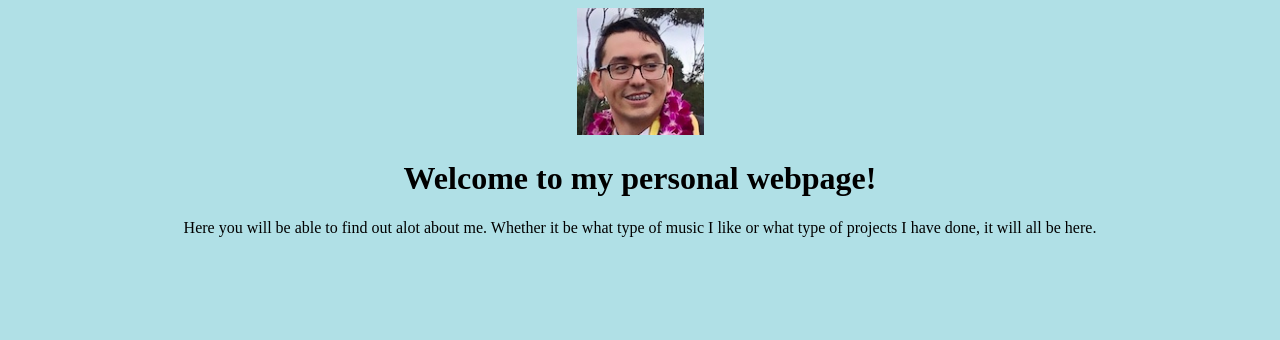
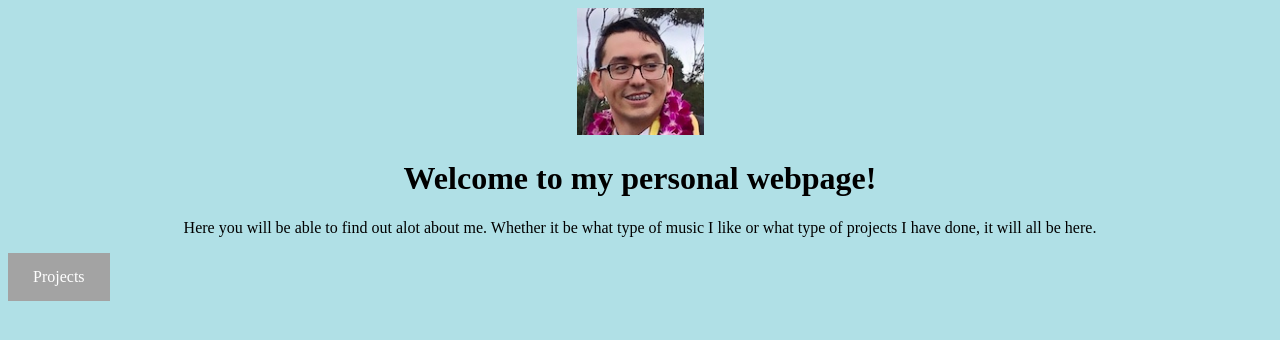
Before and after one commit to arturocerna/PersonalWebsite, a plain HTML site: page index.html in a window 1280 px wide. Drawn offline with Linux system fonts and the light colour scheme.

Commit message:
finished link to projects

```diff
--- a/index.html
+++ b/index.html
@@ -1,22 +1,20 @@
 <!DOCTYPE html>
 <html>
 <head>
-
+<meta charset="utf-8"/>
 <title>Arturo Cerna</title>
 
-<style type="text/css">
-	div.picture {
-		text-align: center;
-	}
-</style>
+<link rel="stylesheet" type="text/css" href="mystyle.css" />
 
 </head>
-<body style="background-color:powderblue" >
+<body>
 <div class = "picture">
 	<img src="headshot.jpg" alt="my head" width="127" height="127">
 </div>
-<h1 align="center">Welcome to my personal webpage!</h1>
-<p align="center"> Here you will be able to find out alot about me. Whether it be what type of music I like or what type of projects I have done, it will all be here.</p>
+<h1>Welcome to my personal webpage!</h1>
+<p> Here you will be able to find out alot about me. Whether it be what type of music I like or what type of projects I have done, it will all be here.</p>
+
+<a href="projects/index.html/">Projects</a>
 
 </body>
 </html>
--- /dev/null
+++ b/mystyle.css
@@ -0,0 +1,23 @@
+div.picture {
+	text-align: center;
+}
+a:link, a:visited {
+  background-color: #a3a3a3;
+  color: white;
+  padding: 15px 25px;
+  text-align: center;
+  text-decoration: none;
+  display: inline-block;
+}
+a:hover, a:active {
+  background-color: black;
+}
+body {
+	background-color: #b0e0e6;
+}
+h1 {
+	text-align: center;
+}
+p {
+	text-align: center;
+}
--- /dev/null
+++ b/projects/mystyle.css
@@ -0,0 +1,23 @@
+div.picture {
+	text-align: center;
+}
+a:link, a:visited {
+  background-color: #a3a3a3;
+  color: white;
+  padding: 15px 25px;
+  text-align: center;
+  text-decoration: none;
+  display: inline-block;
+}
+a:hover, a:active {
+  background-color: black;
+}
+body {
+	background-color: #b0e0e6;
+}
+h1 {
+	text-align: center;
+}
+p {
+	text-align: center;
+}
```
Also changed, not shown: projects/index.html (added, +14 -0 lines).
